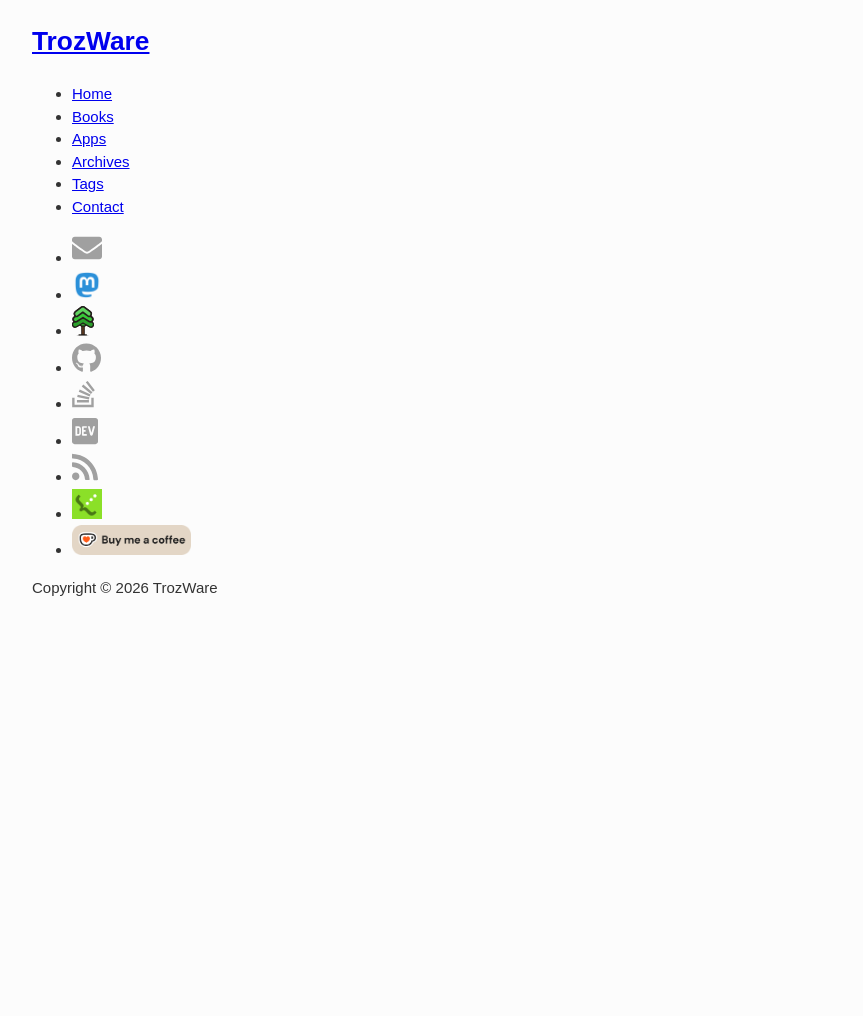
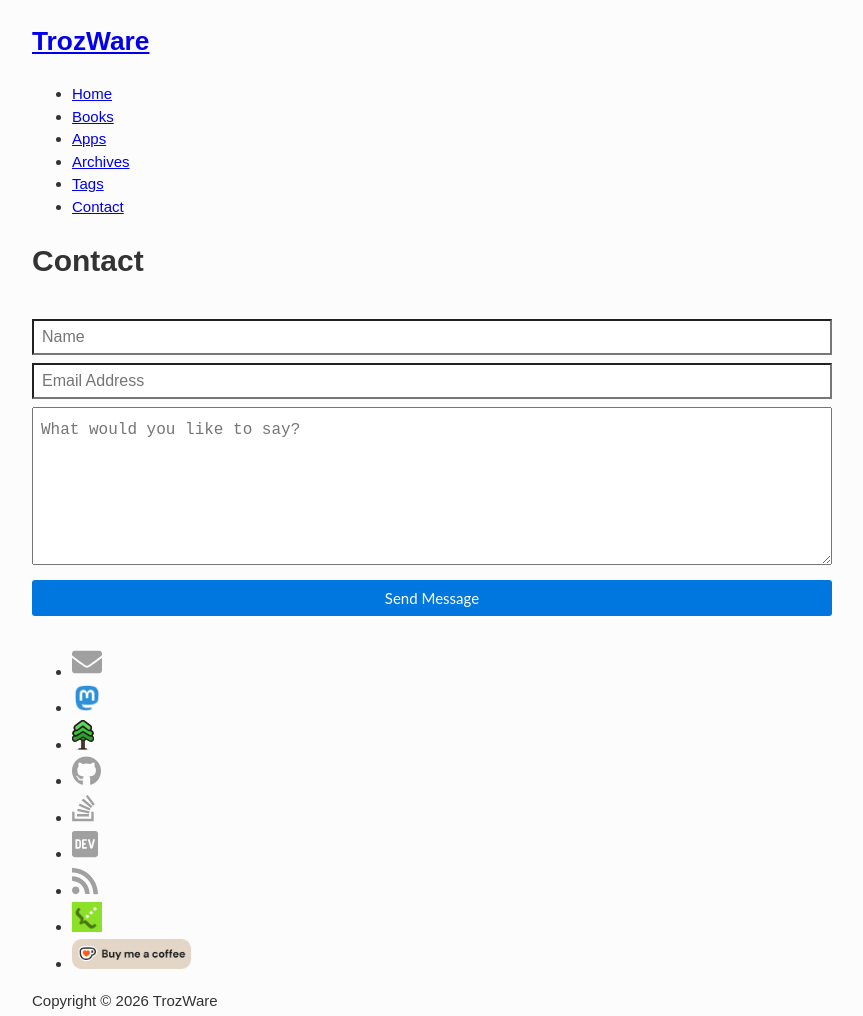
Before and after one commit to trozware/troz.net-2025, an Eleventy site: page src/contact.md in a window 1280 px wide. Shown: the whole page, without its empty margins (208-1071 px from the left). Before the commit the page ends 800 px from the top, so only its background shows below. Built offline with nearby package versions, Linux system fonts and the light colour scheme; Eleventy itself is replaced by a stand-in of ours; files that its build step writes are made by us from their sources; files whose address does not match are found by name.

Commit message:
add formspree contact page

```diff
--- a/src/_includes/layouts/base.njk
+++ b/src/_includes/layouts/base.njk
@@ -5,9 +5,14 @@
     <meta name="viewport" content="width=device-width, initial-scale=1.0">
     <title>{{ title }}</title>
     <link href="/styles/style.css" rel="stylesheet" />
+
     {% if layout == "layouts/post.njk" %}
         <link href="/styles/prism.css" rel="stylesheet" />
     {% endif %}
+    {% if layout == "layouts/contact.njk" %}
+        <link rel="stylesheet" href="/styles/contact.css" />
+    {% endif %}
+
     <link href="/pagefind/pagefind-ui.css" rel="stylesheet">
     <script src="/pagefind/pagefind-ui.js"></script>
     <style>
--- /dev/null
+++ b/src/_includes/layouts/contact.njk
@@ -0,0 +1,41 @@
+{% extends "layouts/base.njk" %}
+
+{% block content %}
+<h1>Contact</h1>
+
+<div class="py2">
+  <form
+    action="https://formspree.io/f/mdopjeev"
+    method="POST"
+    class="form-stacked form-light"
+  >
+    <input
+      type="text"
+      name="name"
+      class="input mobile-block"
+      placeholder="Name"
+    />
+    <input
+      type="email"
+      name="email"
+      class="input mobile-block"
+      placeholder="Email Address"
+    />
+    <input type="text" name="_gotcha" style="display: none" />
+    <input type="hidden" name="_subject" value="TrozWare Contact" />
+    <input type="hidden" name="_next" value="/thanks/" />
+    <textarea
+      type="text"
+      name="content"
+      class="input mobile-block"
+      rows="5"
+      placeholder="What would you like to say?"
+    ></textarea>
+    <input
+      type="submit"
+      class="button button-blue button-big mobile-block"
+      value="Send Message"
+    />
+  </form>
+</div>
+{% endblock %}
--- a/src/contact.md
+++ b/src/contact.md
@@ -1,6 +1,6 @@
 ---
 title: 'Contact'
-layout: 'layouts/base.njk'
+layout: 'layouts/contact.njk'
 ---
 
 # Contact
--- /dev/null
+++ b/src/styles/contact.css
@@ -0,0 +1,111 @@
+.py2 {
+  padding-top: 1rem;
+  padding-bottom: 1rem;
+}
+.form-stacked input,
+.form-stacked textarea,
+.form-stacked select {
+  width: 100%;
+}
+input,
+select,
+textarea,
+fieldset {
+  font-size: 1rem;
+  margin-top: 0;
+  margin-bottom: 0.5rem;
+}
+input[type='text'],
+input[type='datetime'],
+input[type='datetime-local'],
+input[type='email'],
+input[type='month'],
+input[type='number'],
+input[type='password'],
+input[type='search'],
+input[type='tel'],
+input[type='time'],
+input[type='url'],
+input[type='week'] {
+  box-sizing: border-box;
+  height: 2.25rem;
+  padding: 0.5rem 0.5rem;
+  vertical-align: middle;
+  -webkit-appearance: none;
+}
+.form-stacked input,
+.form-stacked textarea,
+.form-stacked select {
+  width: 100%;
+}
+button,
+.button {
+  font-family: 'Lato', 'Helvetica Neue', Helvetica, sans-serif;
+  font-size: inherit;
+  font-weight: normal;
+  text-decoration: none;
+  cursor: pointer;
+  display: inline-block;
+  box-sizing: border-box;
+  line-height: 1.125rem;
+  padding: 0.5rem 1rem;
+  margin: 0;
+  height: auto;
+  border: 1px solid transparent;
+  vertical-align: middle;
+  -webkit-appearance: none;
+}
+button,
+.button {
+  text-shadow: none;
+  background-image: none;
+}
+.button:hover,
+.button:focus,
+.button:active {
+  color: white;
+  text-shadow: none;
+  background-image: none;
+}
+.button-blue {
+  color: white;
+  background-color: #0076df;
+  border-radius: 3px;
+  transition-duration: 0.1s;
+  transition-timing-function: ease-out;
+  transition-property: box-shadow, background-color;
+}
+.button-blue:hover {
+  opacity: 0.875;
+}
+.button-blue:active,
+.button-blue.is-active {
+  box-shadow: inset 0 0 0 32px rgba(0, 0, 0, 0.125),
+    inset 0 2px 3px 0 rgba(0, 0, 0, 0.25);
+}
+.button-blue:focus {
+  outline: none;
+  box-shadow: 0 0 0 2px rgba(255, 255, 255, 0.5),
+    0 0 1px 4px rgba(0, 118, 223, 0.5);
+}
+.button-blue:disabled,
+.button-blue.is-disabled {
+  opacity: 0.5;
+}
+textarea {
+  box-sizing: border-box;
+  line-height: 1.75;
+  padding: 0.5rem 0.5rem;
+}
+.logo__cursor {
+  width: 2px;
+}
+a:any-link {
+  text-decoration: underline;
+}
+.post-title a {
+  text-decoration: none;
+}
+.content {
+  margin: 0;
+}
```
Also changed, not shown: notes.md (+0 -2 lines).
